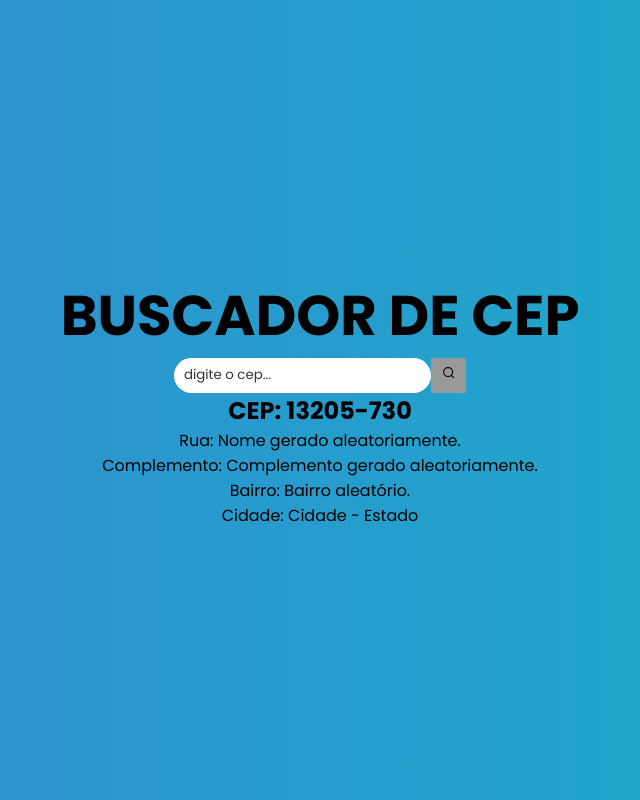
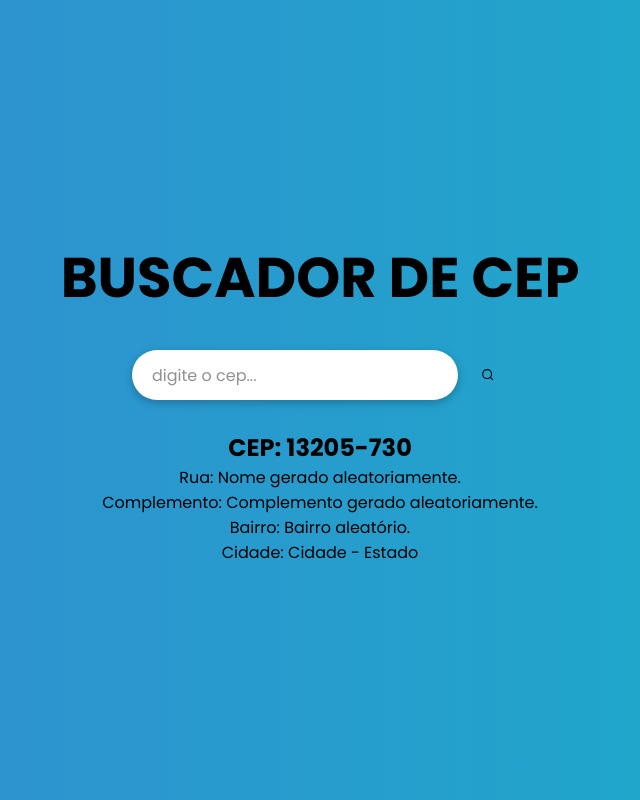
Before and after one commit to leuzaoo/BuscadorDeCEP-ReactJS, a React (Create React App) app: page / in a window 1280 px wide. Shown: the whole page, without its empty margins (320-960 px from the left). Built offline with nearby package versions, Linux system fonts and the light colour scheme.

Commit message:
inputButton and inputText css

```diff
--- a/src/mainStyle.css
+++ b/src/mainStyle.css
@@ -27,29 +27,52 @@
   }
 }
 
+.inputContainer {
+  padding: 15px;
+  margin: 15px 0;
+  display: flex;
+}
+
+.inputContainer input {
+  border: 0;
+  outline: none;
+  font-size: 16px;
+  text-align: left;
+}
+
 .inputCEP {
-  height: 35px;
   border: none;
+  width: auto;
+  padding-left: 10px;
   background-color: #fff;
-  border-radius: 20px;
+  border-radius: 25px;
+  border: none;
+  box-shadow: rgba(0, 0, 0, 0.24) 0px 3px 8px;
+  margin: 0 5px;
 }
 
 .inputCEP::placeholder {
-  color: black;
   padding-left: 10px;
   opacity: 0.8;
 }
 
 .searchButton {
-  height: 35px;
-  width: 35px;
+  width: 50px;
+  height: 50px;
   border: none;
-  background-color: #999;
+  background-color: transparent;
+  transition: all 0.5s ease;
   cursor: pointer;
+  display: flex;
+  justify-content: center;
+  align-items: center;
 }
 
 .searchButton:hover {
-  background-color: #999999;
+  background-color: #eee;
+  border-radius: 25px;
+  transition: all 0.3s ease;
+  box-shadow: rgba(0, 0, 0, 0.24) 0px 3px 8px;
 }
 
 .localItems {
```
